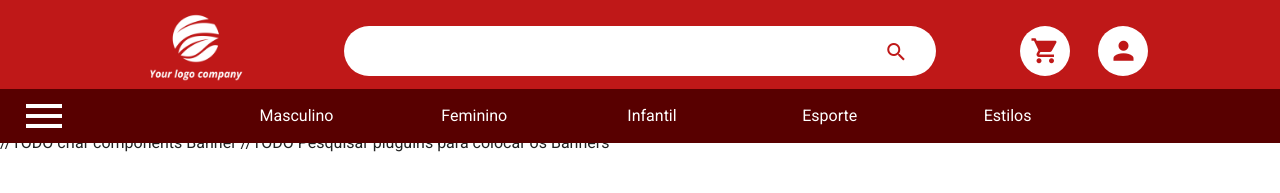
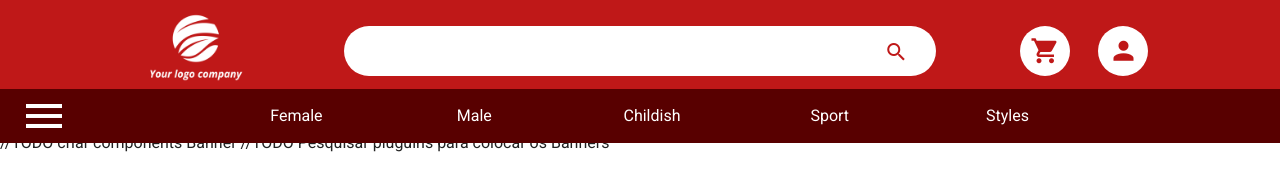
Before and after one commit to guigranzeol/shop, a Vue app: page /#/ in a window 1280 px wide. Shown: the top 193 px of the page. Built offline with nearby package versions, Linux system fonts and the light colour scheme.

Commit message:
componentizando Li NavBar

```diff
--- a/src/components/templates/NavBarTop/BarTop.vue
+++ b/src/components/templates/NavBarTop/BarTop.vue
@@ -30,7 +30,6 @@ export default {
 
 <style scoped>
 .img-class {
-  color:red;
   height: 70px;
   width: auto;
 }
--- a/src/components/templates/NavBarTop/NavBar.vue
+++ b/src/components/templates/NavBarTop/NavBar.vue
@@ -3,11 +3,7 @@
     <v-row>
       <div class="categoryMenu">
         <ul>
-          <li><a href="#">Masculino</a></li>
-          <li><a href="#">Feminino</a></li>
-          <li><a href="#">Infantil</a></li>
-          <li><a href="#">Esporte</a></li>
-          <li><a href="#">Estilos</a></li>
+          <slot></slot>
         </ul>
       </div>
       <div class="allCategory">
--- /dev/null
+++ b/src/components/templates/NavBarTop/NavBarLi.vue
@@ -0,0 +1,20 @@
+<template>
+  <li class="default"><a :href="src">{{name}}</a></li>
+</template>
+
+<script>
+export default {
+ props:{
+     name:{ String },
+     src:{ String }
+ }
+}
+</script>
+
+<style scoped>
+.default{
+  flex: 1;
+  list-style-type: none;
+  padding: 15px;
+}
+</style>
--- a/src/templates/Admin.vue
+++ b/src/templates/Admin.vue
@@ -1,27 +1,30 @@
 <template>
   <span>
-      <bar-top
-        userRoute="/user"
-        cartRouter="/cart"
-       ></bar-top>
-       <nav-bar></nav-bar>
-        //TODO criar components Banner
-        //TODO Pesquisar pluguins para colocar os Banners
+    <bar-top userRoute="/user" cartRouter="/cart"></bar-top>
+    <nav-bar>
+      <nav-bar-li name="Female" src="#" />
+      <nav-bar-li name="Male" src="#" />
+      <nav-bar-li name="Childish" src="#" />
+      <nav-bar-li name="Sport" src="#" />
+      <nav-bar-li name="Styles" src="#" />
+    </nav-bar>//TODO criar components Banner
+    //TODO Pesquisar pluguins para colocar os Banners
   </span>
 </template>
 
 <script>
-import BarTop from '@/components/templates/NavBarTop/BarTop'
-import NavBar from '@/components/templates/NavBarTop/NavBar'
+import BarTop from "@/components/templates/NavBarTop/BarTop";
+import NavBar from "@/components/templates/NavBarTop/NavBar";
+import NavBarLi from "@/components/templates/NavBarTop/NavBarLi";
 
 export default {
   components: {
     BarTop,
     NavBar,
+    NavBarLi
   }
-}
+};
 </script>
 
 <style>
-
 </style>
```
